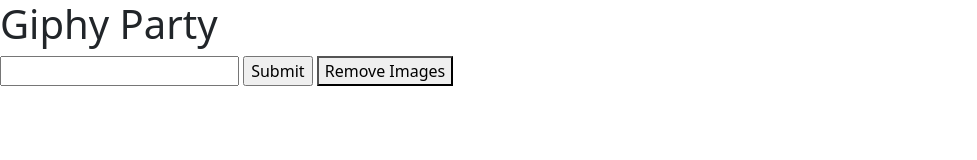
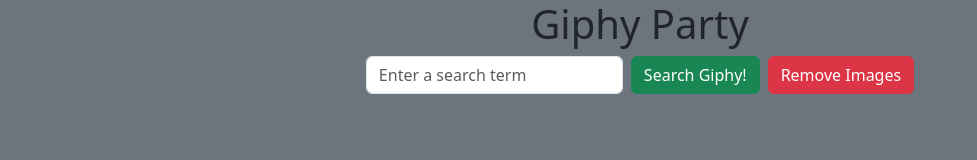
Before and after one commit to Caden01/giphy-party-exercise, a plain HTML site: page index.html in a window 1280 px wide. Shown: the whole page, without its empty margins (0-977 px from the left). Drawn offline with nearby package versions, Linux system fonts and the light colour scheme.

Commit message:
creating styles and adding form

```diff
--- a/index.html
+++ b/index.html
@@ -7,13 +7,25 @@
   <link href="https://cdn.jsdelivr.net/npm/bootstrap@5.3.2/dist/css/bootstrap.min.css" rel="stylesheet" integrity="sha384-T3c6CoIi6uLrA9TneNEoa7RxnatzjcDSCmG1MXxSR1GAsXEV/Dwwykc2MPK8M2HN" crossorigin="anonymous">
 </head>
 
-<body>
-  <h1>Giphy Party</h1>
-  <form action="">
-    <input type="text" name="" id="">
-    <input type="submit" name="" id="">
-    <button>Remove Images</button>
+<body class="bg-secondary">
+  <h1 class="text-center">Giphy Party</h1>
+  <form class="d-flex justify-content-center">
+    <div class="row g-2">
+      <div class="col-auto">
+        <input type="text" id="search" class="form-control" placeholder="Enter a search term">
+      </div>
+      <div class="col-auto">
+        <input type="submit" id="submit" class="btn btn-success" value="Search Giphy!">
+      </div>
+      <div class="col-auto">
+        <button id="remove-btn" class="btn btn-danger">Remove Images</button>
+      </div>
+  </div>
   </form>
+
+  <div id="gifs" class="row">
+
+  </div>
 
 <script src="https://code.jquery.com/jquery-3.2.1.js"></script>
 <script src="https://unpkg.com/axios/dist/axios.js"></script>
```
